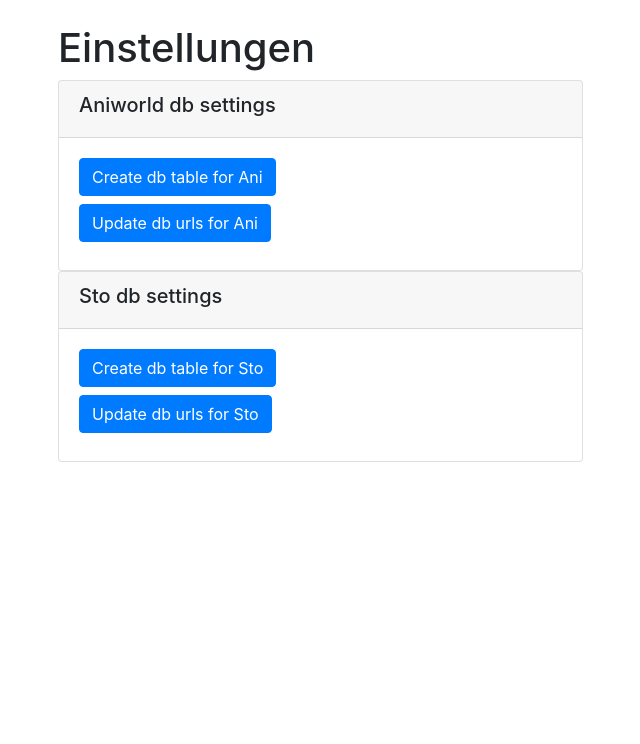
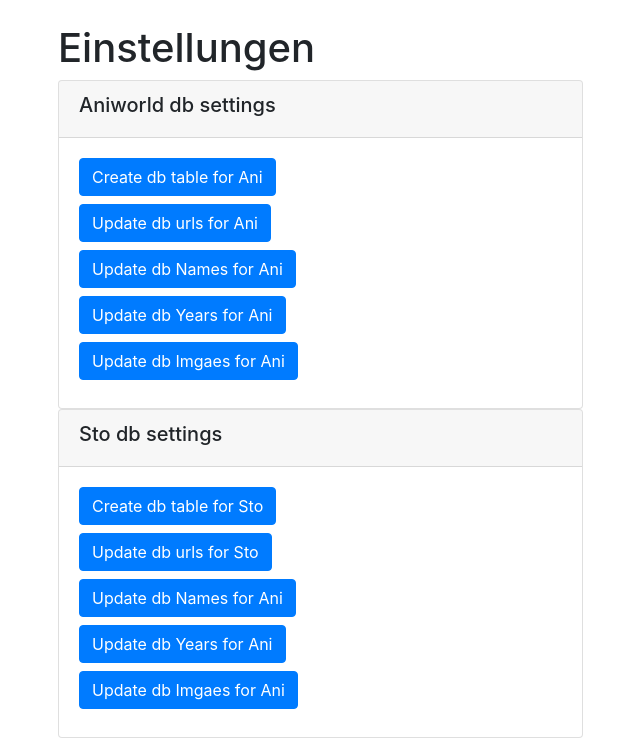
Before and after one commit to Beginner090902/Serien_db_with_link_to_aniscraper, a Flask app: page /settings in a window 1280 px wide. Shown: the part 56-800 px from the top of the page, without its empty margins (42-682 px from the left). Run offline with Flask 3, Linux system fonts and the light colour scheme; some libraries are stand-ins or nearby versions.

Commit message:
add routes for db update

```diff
--- a/app.py
+++ b/app.py
@@ -109,6 +109,20 @@ def settings():
             except Exception as e:
                 flash(f'Fehler beim Erstellen: {str(e)}', 'danger')
 
+        elif 'update_ani_name_db' in request.form:
+            try:
+                result = add_name(start_url=webseiten_einzelneserie_url[0],table_name=table_names[0])
+                flash(result, "success")
+            except Exception as e:
+                flash(f'Fehler beim Erstellen: {str(e)}', 'danger')
+
+        elif 'update_ani_img_db' in request.form:
+            try:
+                result = add_image(start_url=webseiten_einzelneserie_url[0],table_name=table_names[0])
+                flash(result, "success")
+            except Exception as e:
+                flash(f'Fehler beim Erstellen: {str(e)}', 'danger')
+
 
         elif 'create_sto_table' in request.form:
             try:
@@ -118,9 +132,30 @@ def settings():
             except Exception as e:
                 flash(f'Fehler beim Erstellen: {str(e)}', 'danger')
 
-        elif "update_sto_urls_db":
+        elif "update_sto_urls_db" in request.form:
             try:
                 result = add_all_urls_in_table(table_name=table_names[1],list=get_all_url_names(start_url=websiten_urls[1]))
+                flash(result, "success")
+            except Exception as e:
+                flash(f'Fehler beim Erstellen: {str(e)}', 'danger')
+
+        elif 'update_sto_year_db' in request.form:
+            try:
+                result = add_year(start_url=webseiten_einzelneserie_url[1],table_name=table_names[1])
+                flash(result, "success")
+            except Exception as e:
+                flash(f'Fehler beim Erstellen: {str(e)}', 'danger')
+
+        elif 'update_ani_name_db' in request.form:
+            try:
+                result = add_name(start_url=webseiten_einzelneserie_url[1],table_name=table_names[1])
+                flash(result, "success")
+            except Exception as e:
+                flash(f'Fehler beim Erstellen: {str(e)}', 'danger')
+
+        elif 'update_ani_img_db' in request.form:
+            try:
+                result = add_image(start_url=webseiten_einzelneserie_url[1],table_name=table_names[1])
                 flash(result, "success")
             except Exception as e:
                 flash(f'Fehler beim Erstellen: {str(e)}', 'danger')
--- a/templates/settings.html
+++ b/templates/settings.html
@@ -45,6 +45,36 @@ content %}
               Update db urls for Ani
             </button>
           </form>
+          <form method="POST" action="{{ url_for('settings') }}">
+            <button
+              type="submit"
+              name="update_ani_name_db"
+              value="1"
+              class="btn btn-primary mb-2"
+            >
+              Update db Names for Ani
+            </button>
+          </form>
+          <form method="POST" action="{{ url_for('settings') }}">
+            <button
+              type="submit"
+              name="update_ani_year_db"
+              value="1"
+              class="btn btn-primary mb-2"
+            >
+              Update db Years for Ani
+            </button>
+          </form>
+          <form method="POST" action="{{ url_for('settings') }}">
+            <button
+              type="submit"
+              name="update_ani_img_db"
+              value="1"
+              class="btn btn-primary mb-2"
+            >
+              Update db Imgaes for Ani
+            </button>
+          </form>
         </div>
       </div>
     </div>
@@ -77,6 +107,36 @@ content %}
               Update db urls for Sto
             </button>
           </form>
+          <form method="POST" action="{{ url_for('settings') }}">
+            <button
+              type="submit"
+              name="update_sto_name_db"
+              value="1"
+              class="btn btn-primary mb-2"
+            >
+              Update db Names for Ani
+            </button>
+          </form>
+          <form method="POST" action="{{ url_for('settings') }}">
+            <button
+              type="submit"
+              name="update_sto_year_db"
+              value="1"
+              class="btn btn-primary mb-2"
+            >
+              Update db Years for Ani
+            </button>
+          </form>
+          <form method="POST" action="{{ url_for('settings') }}">
+            <button
+              type="submit"
+              name="update_sto_img_db"
+              value="1"
+              class="btn btn-primary mb-2"
+            >
+              Update db Imgaes for Ani
+            </button>
+          </form>
         </div>
       </div>
     </div>
```
